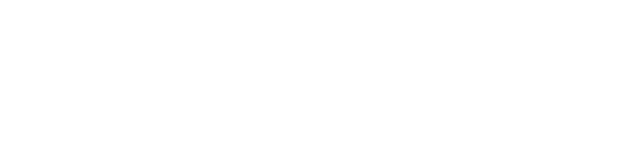
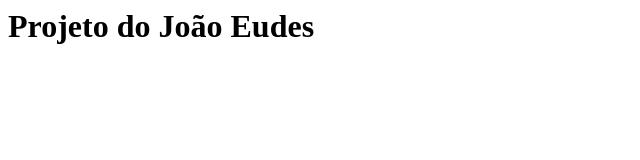
Before and after one commit to jguedes-treba/curso-git, a plain HTML site: page index.html in a window 1280 px wide. Shown: the whole page, without its empty margins (0-640 px from the left). Drawn offline with Linux system fonts and the light colour scheme.

Commit message:
Criando projeto

```diff
--- a/index.html
+++ b/index.html
@@ -2,5 +2,6 @@
 <head>
 </head>
 <body>
+    <h1>Projeto do João Eudes</h1>
 </body>
 </html>
```
